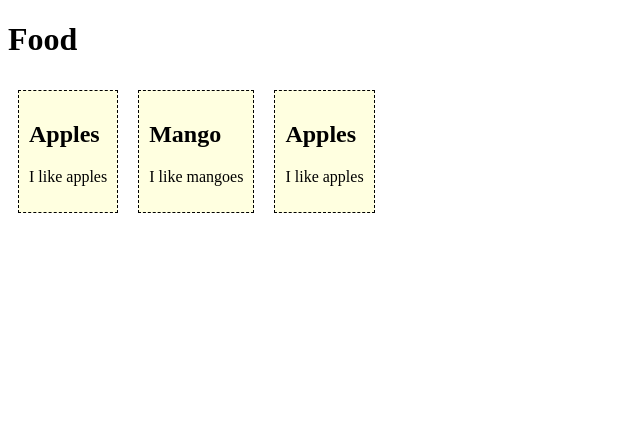
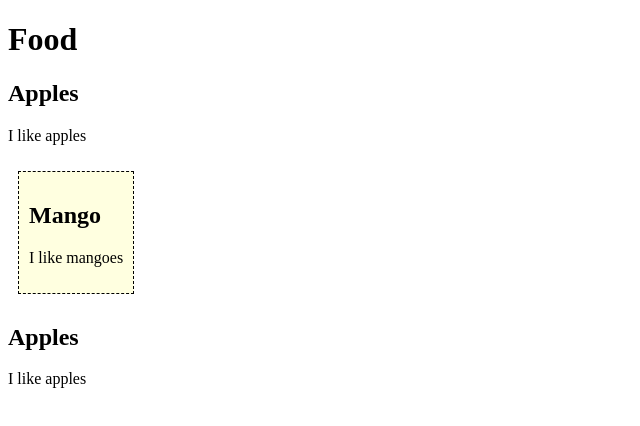
Before and after one commit to joegenequ/vue3, a Vue app in the folder firstsfc/: page / in a window 1280 px wide. Shown: the top 426 px of the page, without its empty margins (0-640 px from the left). Built offline with nearby package versions, Linux system fonts and the light colour scheme.

Commit message:
edited css

```diff
--- a/firstsfc/src/components/FoodItem.vue
+++ b/firstsfc/src/components/FoodItem.vue
@@ -17,7 +17,7 @@
   </script>
 
   <style>
-    #app.mystyle {
+    #app >mystyle {
     border: dashed black 1px;
     display: inline-block;
     margin: 10px;
--- a/firstsfc/src/components/FoodItem2.vue
+++ b/firstsfc/src/components/FoodItem2.vue
@@ -1,5 +1,5 @@
 <template>
-    <div>
+    <div class=mango>
       <h2>{{ name }}</h2>
       <p>{{ message }}</p>
     </div>
@@ -17,7 +17,7 @@
   </script>
 
   <style>
-      #app > div {
+      .mango {
     border: dashed black 1px;
     display: inline-block;
     margin: 10px;
```
